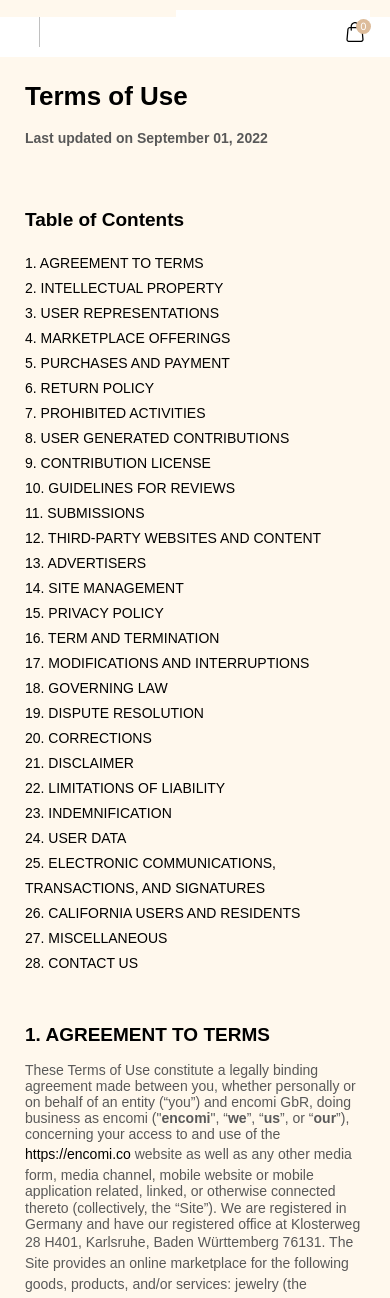
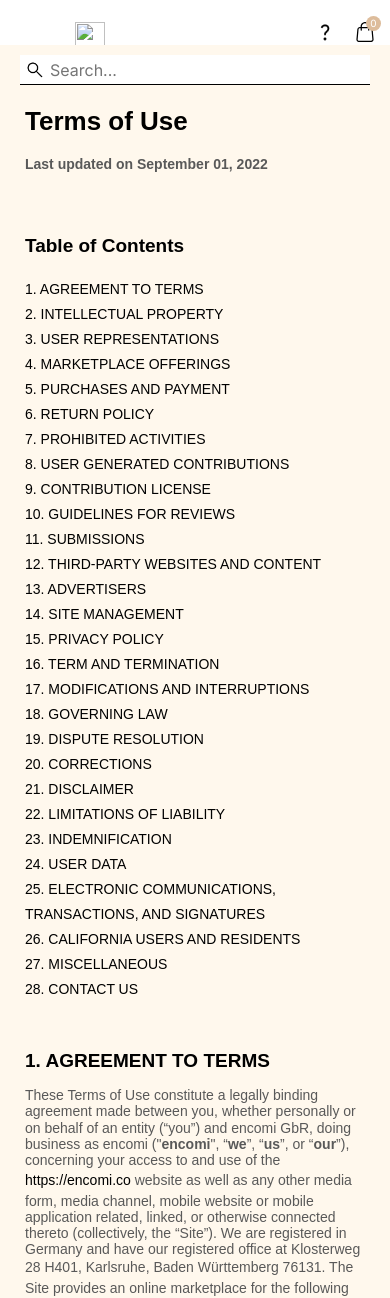
Before and after one commit to nicklas-rn/encomi, a Django app: template shop/templates/shop/TOU.html in a window 390 px wide. Shown: the top 1298 px of the page. Run offline with Django 3.2, Linux system fonts and the light colour scheme; the template is opened without the code that fills it, so the values that code supplies are empty; some libraries are stand-ins or nearby versions; some web fonts are replaced.

Commit message:
responsive navbar done, responsive shop started

```diff
--- a/shop/static/shop/amicajewels_configuration.css
+++ b/shop/static/shop/amicajewels_configuration.css
@@ -1,6 +1,7 @@
 :root{
     --NoneIfNotEncomi: None;
 
+    --backgroundColor: white;
     --borderRadius: 4px;
     --borderRadiusImage: 0px;
     --buttonBackgroundColor: black;
--- a/shop/static/shop/encomi_configuration.css
+++ b/shop/static/shop/encomi_configuration.css
@@ -1,6 +1,7 @@
 :root{
     --NoneIfNotEncomi: block;
 
+    --backgroundColor: #FFFCF8;
     --borderRadius: 4px;
     --borderRadiusImage: 0px;
     --buttonBackgroundColor: black;
--- a/shop/static/shop/style.css
+++ b/shop/static/shop/style.css
@@ -328,12 +328,20 @@
 
 
 @media screen and (max-width: 900px) {
+    #navbar-wrapper-mobile, .container{
+        display: block;
+    }
+
     #navbar-wrapper{
         display: None;
     }
 
     #secondary-navbar-wrapper{
         width: 100%;
+    }
+
+    .category-links-horizontal{
+        display: None;
     }
 
     .search{
@@ -369,8 +377,7 @@
         transition: top 0.3s;
         display: flex;
         justify-content: center;
-        padding: 0px 10px 10px 10px;
-        margin-top: 17px;
+        padding: 20px 10px 10px 10px;
     }
 
     #navbar-mobile{
@@ -380,14 +387,25 @@
         align-items: center;
         padding: 0px;
         position: relative;
+
+        display: None;
+    }
+
+    #logo-wrapper-nav-mobile{
+        position: absolute;
+        top: 22px;
+        position: absolute;
+        left: 75px;
     }
 
     #logo-nav-mobile{
         height: 30px;
-        padding-left: 95%;
     }
 
     #icon-wrapper-nav-mobile{
+        position: absolute;
+        right: 0px;
+        top: 22px;
         width: 250px;
         text-align: right;
         padding-right: 5px;
@@ -413,7 +431,7 @@
         text-align: center;
         position: absolute;
         right: 9px;
-        top: 2px;
+        top: -6px;
     }
 
 
@@ -525,7 +555,7 @@
          left: 0;
          width: 100%;
          height: 2px;
-         background-color: #DDBC9B;
+         background-color: black;
          border-radius: 5px;
          transition: 0.5s;
     }
--- a/shop/templates/shop/base.html
+++ b/shop/templates/shop/base.html
@@ -112,7 +112,7 @@
     </div>
 </nav>
 
-<nav id="navbar-wrapper-mobile">
+<!--<nav id="navbar-wrapper-mobile">
     <div id="navbar-mobile">
 
         <a href="/home/{{seller}}"><img id="logo-nav-mobile" src="{{seller.logo.url}}"></a>
@@ -123,10 +123,19 @@
         </div>
 
     </div>
-</nav>
+</nav>-->
 
 
 <div class="container">
+    <a id="logo-wrapper-nav-mobile" href="/home/{{seller}}"><img id="logo-nav-mobile" src="{{seller.logo.url}}"></a>
+
+    <div id="icon-wrapper-nav-mobile">
+        <a href="/help/{{seller}}" class="help"><img id="help-img" src="/media/icons/help.png"></a>
+        <a href="/cart/{{seller}}" onmouseenter="openCartPreview()"><img id="icon-nav-mobile" src="/media/icons/cart.svg"></a>
+        <p id="badge-icon-cart-nav-mobile">0</p>
+    </div>
+
+
     <input id="toggle" type="checkbox">
 
     <label class="toggle-container" for="toggle">
@@ -136,11 +145,12 @@
 
     <!-- The Nav Menu -->
     <nav class="nav">
-      <a class="nav-item" href="/shop/{{seller}}">Shop</a>
-      <a class="nav-item" href="/dashboard/home/{{seller}}">Dashboard</a>
-      <a class="nav-item" href="/help/{{seller}}">Help</a>
-      <a class="nav-item" href="/become_seller">Become a seller</a>
+        {% for category in categories %}
+            <a onclick="updateCategoryCookie({{category.id}})" class="nav-item" href="/shop/{{seller}}">{{category.title}}</a>
+        {% endfor %}
     </nav>
+
+    <div class="line"></div>
 
 </div>
 
```
Also changed, not shown: other parts of shop/static/shop/style.css (+24 -8 lines), shop/static/shop/shop_style.css (+66 -0 lines).
